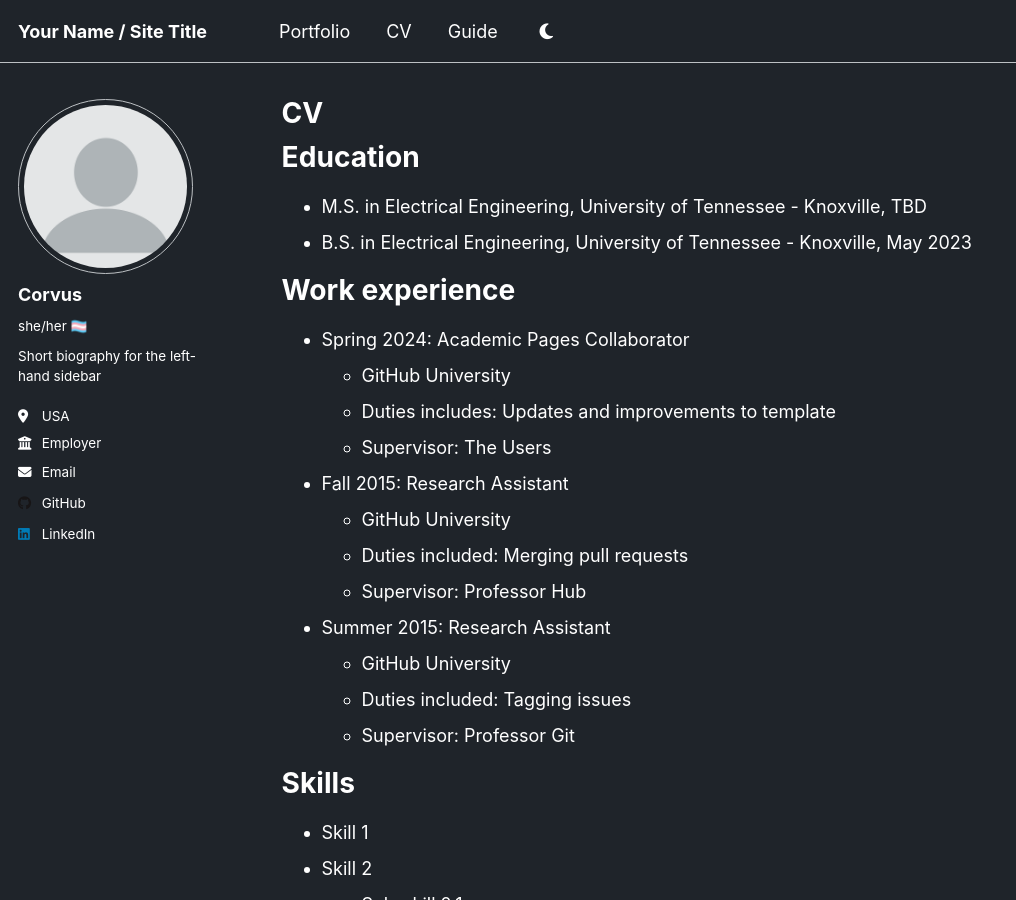
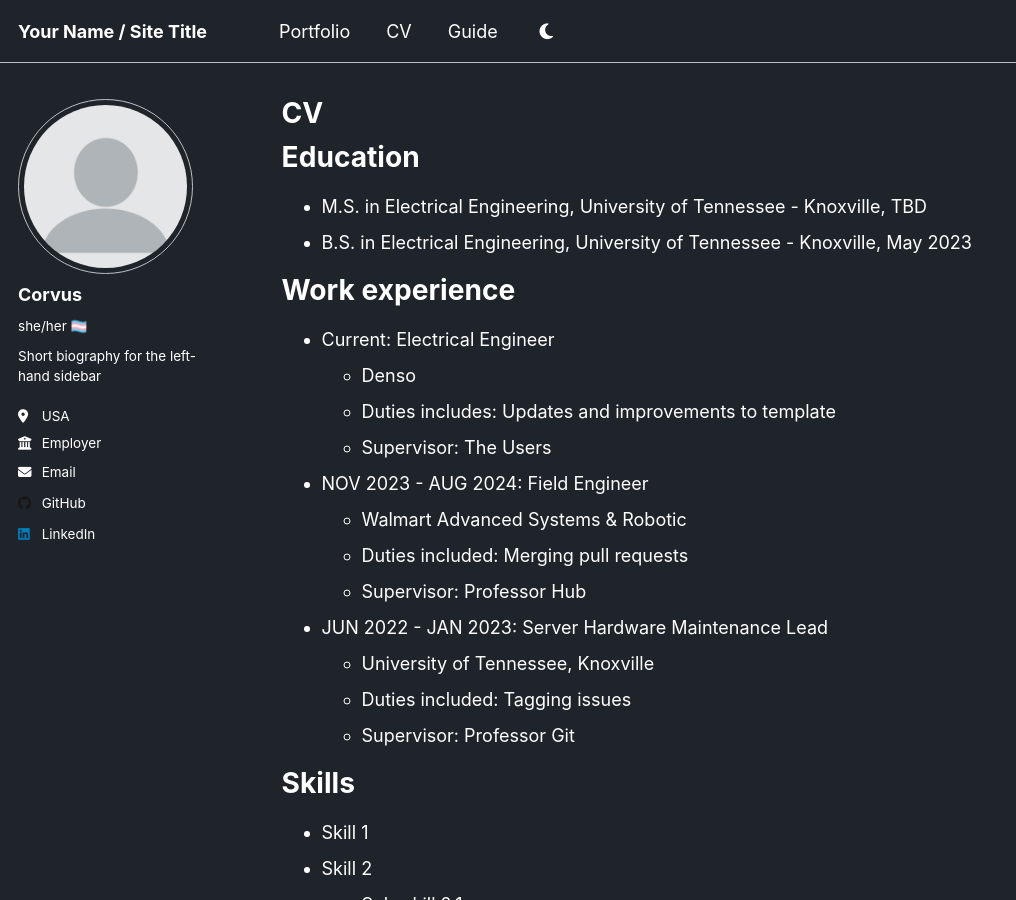
Before and after one commit to Corvus-Callosum/corvus-callosum.github.io, a Jekyll site: the page built from _pages/cv.md, in a window 1280 px wide and 900 px high. Shown: the whole window, without its empty margins (0-1016 px from the left). Built offline with Jekyll 4.4.1, drawn with Linux system fonts in a browser that asks for light colours.

Commit message:
Update cv.md

```diff
--- a/_pages/cv.md
+++ b/_pages/cv.md
@@ -16,18 +16,18 @@ Education
 
 Work experience
 ======
-* Spring 2024: Academic Pages Collaborator
-  * GitHub University
+* Current: Electrical Engineer
+  * Denso
   * Duties includes: Updates and improvements to template
   * Supervisor: The Users
 
-* Fall 2015: Research Assistant
-  * GitHub University
+* NOV 2023 - AUG 2024: Field Engineer
+  * Walmart Advanced Systems & Robotic
   * Duties included: Merging pull requests
   * Supervisor: Professor Hub
 
-* Summer 2015: Research Assistant
-  * GitHub University
+* JUN 2022 - JAN 2023: Server Hardware Maintenance Lead
+  * University of Tennessee, Knoxville
   * Duties included: Tagging issues
   * Supervisor: Professor Git
 
```
